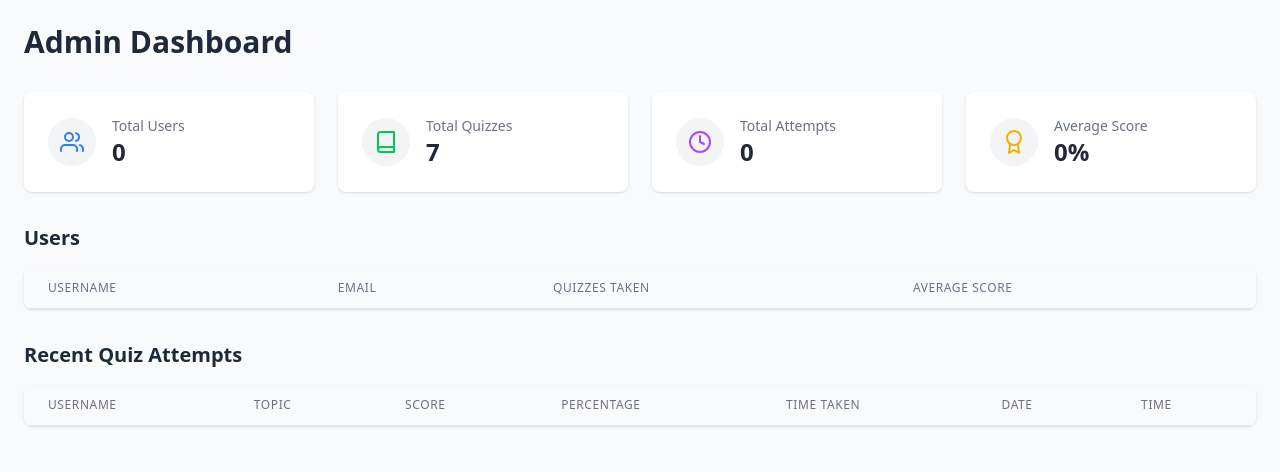
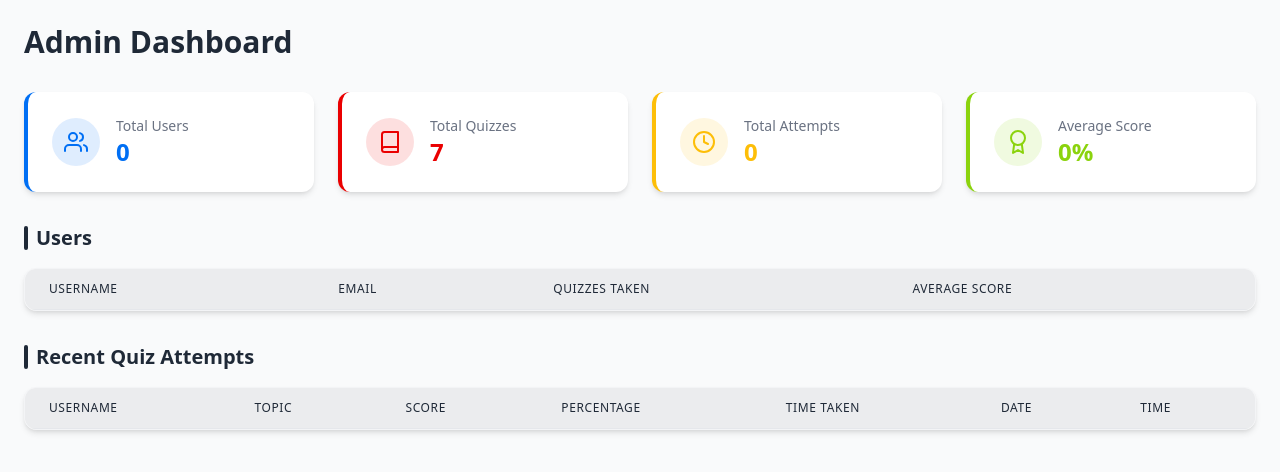
Before and after one commit to Himanshu-coder007/Quiz-app, a React (Vite) app: page /admin in a window 1280 px wide. Shown: the top 472 px of the page. Built offline with nearby package versions, Linux system fonts and the light colour scheme.

Commit message:
admin side ui updated

```diff
--- a/src/pages/admin/AdminHero.jsx
+++ b/src/pages/admin/AdminHero.jsx
@@ -7,7 +7,17 @@ const AdminHero = () => {
   const [loading, setLoading] = useState(true);
   const [currentQuizIndex, setCurrentQuizIndex] = useState(0);
   const [currentUserIndex, setCurrentUserIndex] = useState(0);
-  const [totalQuizzes, setTotalQuizzes] = useState(7); // Default 7 quizzes
+  const [totalQuizzes, setTotalQuizzes] = useState(7);
+
+  // Theme colors
+  const colors = {
+    blue: '#006FF4',
+    red: '#EA0001',
+    yellow: '#FDBE08',
+    green: '#8BD30D',
+    dark: '#1F2937',
+    light: '#F9FAFB'
+  };
 
   useEffect(() => {
     // Load data from localStorage
@@ -101,38 +111,46 @@ const AdminHero = () => {
 
   return (
     <div className="p-6 bg-gray-50 min-h-screen">
-      <h1 className="text-3xl font-bold text-gray-800 mb-8">Admin Dashboard</h1>
+      <div className="max-w-7xl mx-auto">
+        {/* Header */}
+        <div className="flex justify-between items-center mb-8">
+          <h1 className="text-3xl font-bold" style={{ color: colors.dark }}>Admin Dashboard</h1>
+        </div>
 
         {/* Statistics Cards */}
         <div className="grid grid-cols-1 md:grid-cols-2 lg:grid-cols-4 gap-6 mb-8">
           <StatCard
-          icon={<FiUsers className="text-blue-500 text-2xl" />}
+            icon={<FiUsers className="text-2xl" />}
             title="Total Users"
             value={totalUsers}
+            color={colors.blue}
           />
           <StatCard
-          icon={<FiBook className="text-green-500 text-2xl" />}
+            icon={<FiBook className="text-2xl" />}
             title="Total Quizzes"
             value={totalQuizzes}
+            color={colors.red}
           />
           <StatCard
-          icon={<FiClock className="text-purple-500 text-2xl" />}
+            icon={<FiClock className="text-2xl" />}
             title="Total Attempts"
             value={totalAttempts}
+            color={colors.yellow}
           />
           <StatCard
-          icon={<FiAward className="text-yellow-500 text-2xl" />}
+            icon={<FiAward className="text-2xl" />}
             title="Average Score"
             value={`${averageScore}%`}
+            color={colors.green}
           />
         </div>
 
-      {/* Users Section - Now as a slider */}
-      <SectionTitle title="Users" />
+        {/* Users Section */}
+        <SectionTitle title="Users" color={colors.dark} />
         {loading ? (
-        <LoadingSpinner />
+          <LoadingSpinner color={colors.blue} />
         ) : (
-        <div className="bg-white rounded-lg shadow overflow-hidden mb-8">
+          <div className="bg-white rounded-xl shadow-md overflow-hidden mb-8 border border-gray-100">
             <div className="relative">
               {/* Navigation Arrows */}
               {users.length > 3 && (
@@ -140,14 +158,16 @@ const AdminHero = () => {
                   <button
                     onClick={prevUsers}
                     disabled={currentUserIndex === 0}
-                  className={`absolute left-2 top-1/2 transform -translate-y-1/2 z-10 p-2 rounded-full bg-white shadow-md ${currentUserIndex === 0 ? 'text-gray-300 cursor-not-allowed' : 'text-gray-700 hover:bg-gray-100'}`}
+                    className={`absolute left-2 top-1/2 transform -translate-y-1/2 z-10 p-2 rounded-full bg-white shadow-md hover:shadow-lg transition-all ${currentUserIndex === 0 ? 'text-gray-300 cursor-not-allowed' : 'text-gray-700 hover:bg-gray-50'}`}
+                    style={{ color: colors.blue }}
                   >
                     <FiChevronLeft className="text-xl" />
                   </button>
                   <button
                     onClick={nextUsers}
                     disabled={currentUserIndex + 3 >= users.length}
-                  className={`absolute right-2 top-1/2 transform -translate-y-1/2 z-10 p-2 rounded-full bg-white shadow-md ${currentUserIndex + 3 >= users.length ? 'text-gray-300 cursor-not-allowed' : 'text-gray-700 hover:bg-gray-100'}`}
+                    className={`absolute right-2 top-1/2 transform -translate-y-1/2 z-10 p-2 rounded-full bg-white shadow-md hover:shadow-lg transition-all ${currentUserIndex + 3 >= users.length ? 'text-gray-300 cursor-not-allowed' : 'text-gray-700 hover:bg-gray-50'}`}
+                    style={{ color: colors.blue }}
                   >
                     <FiChevronRight className="text-xl" />
                   </button>
@@ -159,31 +179,40 @@ const AdminHero = () => {
                 <table className="min-w-full divide-y divide-gray-200">
                   <thead className="bg-gray-50">
                     <tr>
-                    <TableHeader>Username</TableHeader>
-                    <TableHeader>Email</TableHeader>
-                    <TableHeader>Quizzes Taken</TableHeader>
-                    <TableHeader>Average Score</TableHeader>
+                      <TableHeader color={colors.dark}>Username</TableHeader>
+                      <TableHeader color={colors.dark}>Email</TableHeader>
+                      <TableHeader color={colors.dark}>Quizzes Taken</TableHeader>
+                      <TableHeader color={colors.dark}>Average Score</TableHeader>
                     </tr>
                   </thead>
                   <tbody className="bg-white divide-y divide-gray-200">
                     {visibleUsers.map(user => {
                       const { quizzesTaken, averageScore } = getUserStats(user);
                       return (
-                      <tr key={user.email}>
+                        <tr key={user.email} className="hover:bg-gray-50 transition-colors">
                           <TableCell>
                             <div className="flex items-center">
-                            <FiUser className="flex-shrink-0 mr-2 text-gray-400" />
-                            {user.username}
+                              <FiUser className="flex-shrink-0 mr-2" style={{ color: colors.blue }} />
+                              <span className="font-medium" style={{ color: colors.dark }}>{user.username}</span>
                             </div>
                           </TableCell>
                           <TableCell>
                             <div className="flex items-center">
-                            <FiMail className="flex-shrink-0 mr-2 text-gray-400" />
-                            {user.email}
+                              <FiMail className="flex-shrink-0 mr-2" style={{ color: colors.red }} />
+                              <span style={{ color: colors.dark }}>{user.email}</span>
                             </div>
                           </TableCell>
-                        <TableCell>{quizzesTaken}</TableCell>
-                        <TableCell>{quizzesTaken > 0 ? `${averageScore}%` : 'N/A'}</TableCell>
+                          <TableCell style={{ color: colors.dark }}>{quizzesTaken}</TableCell>
+                          <TableCell>
+                            <span style={{
+                              color: quizzesTaken > 0 ?
+                                (parseFloat(averageScore) >= 70 ? colors.green :
+                                 parseFloat(averageScore) >= 50 ? colors.yellow : colors.red) :
+                                colors.dark
+                            }}>
+                              {quizzesTaken > 0 ? `${averageScore}%` : 'N/A'}
+                            </span>
+                          </TableCell>
                         </tr>
                       );
                     })}
@@ -195,7 +224,7 @@ const AdminHero = () => {
             {/* Pagination Indicator */}
             {users.length > 3 && (
               <div className="flex justify-center items-center py-4 bg-gray-50">
-              <span className="text-sm text-gray-600">
+                <span className="text-sm" style={{ color: colors.dark }}>
                   Showing {currentUserIndex + 1}-{Math.min(currentUserIndex + 3, users.length)} of {users.length} users
                 </span>
               </div>
@@ -204,11 +233,11 @@ const AdminHero = () => {
         )}
 
         {/* Quiz History Section */}
-      <SectionTitle title="Recent Quiz Attempts" />
+        <SectionTitle title="Recent Quiz Attempts" color={colors.dark} />
         {loading ? (
-        <LoadingSpinner />
+          <LoadingSpinner color={colors.blue} />
         ) : (
-        <div className="bg-white rounded-lg shadow overflow-hidden">
+          <div className="bg-white rounded-xl shadow-md overflow-hidden border border-gray-100">
             <div className="relative">
               {/* Navigation Arrows */}
               {quizHistory.length > 3 && (
@@ -216,14 +245,16 @@ const AdminHero = () => {
                   <button
                     onClick={prevQuizzes}
                     disabled={currentQuizIndex === 0}
-                  className={`absolute left-2 top-1/2 transform -translate-y-1/2 z-10 p-2 rounded-full bg-white shadow-md ${currentQuizIndex === 0 ? 'text-gray-300 cursor-not-allowed' : 'text-gray-700 hover:bg-gray-100'}`}
+                    className={`absolute left-2 top-1/2 transform -translate-y-1/2 z-10 p-2 rounded-full bg-white shadow-md hover:shadow-lg transition-all ${currentQuizIndex === 0 ? 'text-gray-300 cursor-not-allowed' : 'text-gray-700 hover:bg-gray-50'}`}
+                    style={{ color: colors.blue }}
                   >
                     <FiChevronLeft className="text-xl" />
                   </button>
                   <button
                     onClick={nextQuizzes}
                     disabled={currentQuizIndex + 3 >= quizHistory.length}
-                  className={`absolute right-2 top-1/2 transform -translate-y-1/2 z-10 p-2 rounded-full bg-white shadow-md ${currentQuizIndex + 3 >= quizHistory.length ? 'text-gray-300 cursor-not-allowed' : 'text-gray-700 hover:bg-gray-100'}`}
+                    className={`absolute right-2 top-1/2 transform -translate-y-1/2 z-10 p-2 rounded-full bg-white shadow-md hover:shadow-lg transition-all ${currentQuizIndex + 3 >= quizHistory.length ? 'text-gray-300 cursor-not-allowed' : 'text-gray-700 hover:bg-gray-50'}`}
+                    style={{ color: colors.blue }}
                   >
                     <FiChevronRight className="text-xl" />
                   </button>
@@ -235,25 +266,32 @@ const AdminHero = () => {
                 <table className="min-w-full divide-y divide-gray-200">
                   <thead className="bg-gray-50">
                     <tr>
-                    <TableHeader>Username</TableHeader>
-                    <TableHeader>Topic</TableHeader>
-                    <TableHeader>Score</TableHeader>
-                    <TableHeader>Percentage</TableHeader>
-                    <TableHeader>Time Taken</TableHeader>
-                    <TableHeader>Date</TableHeader>
-                    <TableHeader>Time</TableHeader>
+                      <TableHeader color={colors.dark}>Username</TableHeader>
+                      <TableHeader color={colors.dark}>Topic</TableHeader>
+                      <TableHeader color={colors.dark}>Score</TableHeader>
+                      <TableHeader color={colors.dark}>Percentage</TableHeader>
+                      <TableHeader color={colors.dark}>Time Taken</TableHeader>
+                      <TableHeader color={colors.dark}>Date</TableHeader>
+                      <TableHeader color={colors.dark}>Time</TableHeader>
                     </tr>
                   </thead>
                   <tbody className="bg-white divide-y divide-gray-200">
                     {visibleQuizzes.map((attempt, index) => (
-                    <tr key={`${attempt.username}-${attempt.date}-${index}`}>
-                      <TableCell>{attempt.username}</TableCell>
-                      <TableCell>{attempt.topic}</TableCell>
-                      <TableCell>{attempt.score}/{attempt.totalQuestions}</TableCell>
-                      <TableCell>{attempt.percentage}%</TableCell>
-                      <TableCell>{attempt.timeTaken.toFixed(2)}s</TableCell>
-                      <TableCell>{formatDate(attempt.date)}</TableCell>
-                      <TableCell>{formatTime(attempt.date)}</TableCell>
+                      <tr key={`${attempt.username}-${attempt.date}-${index}`} className="hover:bg-gray-50 transition-colors">
+                        <TableCell style={{ color: colors.dark }}>{attempt.username}</TableCell>
+                        <TableCell style={{ color: colors.dark }}>{attempt.topic}</TableCell>
+                        <TableCell style={{ color: colors.dark }}>{attempt.score}/{attempt.totalQuestions}</TableCell>
+                        <TableCell>
+                          <span style={{
+                            color: attempt.percentage >= 70 ? colors.green :
+                                  attempt.percentage >= 50 ? colors.yellow : colors.red
+                          }}>
+                            {attempt.percentage}%
+                          </span>
+                        </TableCell>
+                        <TableCell style={{ color: colors.dark }}>{attempt.timeTaken.toFixed(2)}s</TableCell>
+                        <TableCell style={{ color: colors.dark }}>{formatDate(attempt.date)}</TableCell>
+                        <TableCell style={{ color: colors.dark }}>{formatTime(attempt.date)}</TableCell>
                       </tr>
                     ))}
                   </tbody>
@@ -264,7 +302,7 @@ const AdminHero = () => {
             {/* Pagination Indicator */}
             {quizHistory.length > 3 && (
               <div className="flex justify-center items-center py-4 bg-gray-50">
-              <span className="text-sm text-gray-600">
+                <span className="text-sm" style={{ color: colors.dark }}>
                   Showing {currentQuizIndex + 1}-{Math.min(currentQuizIndex + 3, quizHistory.length)} of {quizHistory.length} attempts
                 </span>
               </div>
@@ -272,43 +310,70 @@ const AdminHero = () => {
           </div>
         )}
       </div>
+    </div>
   );
 };
 
 // Reusable components
-const StatCard = ({ icon, title, value }) => (
-  <div className="bg-white p-6 rounded-lg shadow">
+const StatCard = ({ icon, title, value, color }) => (
+  <div
+    className="p-6 rounded-xl shadow-md hover:shadow-lg transition-all cursor-default"
+    style={{
+      backgroundColor: 'white',
+      borderLeft: `4px solid ${color}`
+    }}
+  >
     <div className="flex items-center">
-      <div className="p-3 rounded-full bg-gray-100 mr-4">
+      <div
+        className="p-3 rounded-full mr-4"
+        style={{ backgroundColor: `${color}20`, color: color }}
+      >
         {icon}
       </div>
       <div>
         <p className="text-sm font-medium text-gray-500">{title}</p>
-        <p className="text-2xl font-semibold text-gray-800">{value}</p>
+        <p
+          className="text-2xl font-semibold"
+          style={{ color: color }}
+        >
+          {value}
+        </p>
       </div>
     </div>
   </div>
 );
 
-const SectionTitle = ({ title }) => (
-  <h2 className="text-xl font-semibold text-gray-800 mb-4">{title}</h2>
+const SectionTitle = ({ title, color }) => (
+  <h2
+    className="text-xl font-semibold mb-4 flex items-center"
+    style={{ color }}
+  >
+    <span className="w-1 h-6 mr-2 rounded-full" style={{ backgroundColor: color }}></span>
+    {title}
+  </h2>
 );
 
-const TableHeader = ({ children }) => (
-  <th className="px-6 py-3 text-left text-xs font-medium text-gray-500 uppercase tracking-wider">
+const TableHeader = ({ children, color }) => (
+  <th
+    className="px-6 py-3 text-left text-xs font-medium uppercase tracking-wider"
+    style={{ color, backgroundColor: `${color}10` }}
+  >
     {children}
   </th>
 );
 
 const TableCell = ({ children }) => (
-  <td className="px-6 py-4 whitespace-nowrap text-sm text-gray-500">
+  <td className="px-6 py-4 whitespace-nowrap text-sm">
     {children}
   </td>
 );
 
-const LoadingSpinner = () => (
+const LoadingSpinner = ({ color }) => (
   <div className="flex justify-center items-center py-12">
-    <div className="animate-spin rounded-full h-12 w-12 border-t-2 border-b-2 border-blue-500"></div>
+    <div
+      className="animate-spin rounded-full h-12 w-12 border-t-2 border-b-2"
+      style={{ borderColor: color }}
+    ></div>
   </div>
 );
 
```
Lines whose indentation alone changed are shown as unchanged.
